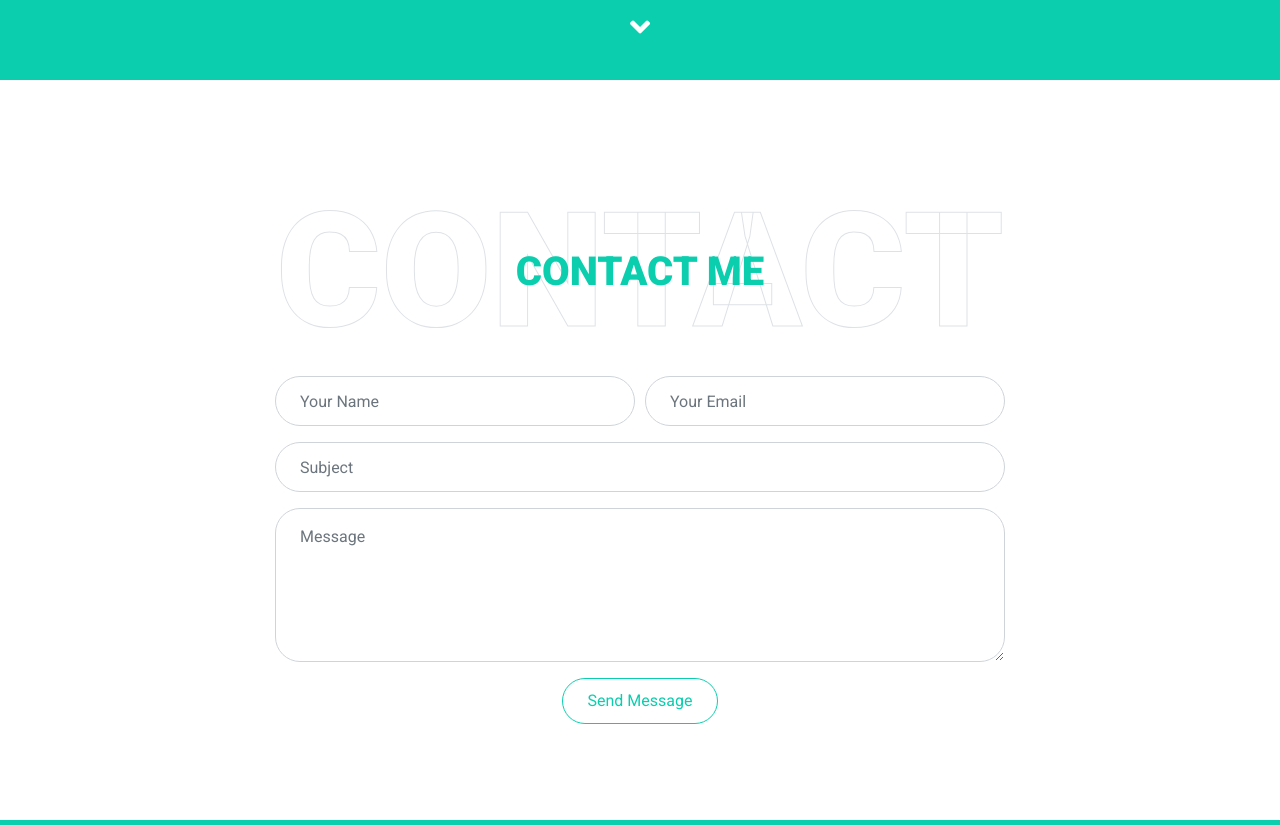
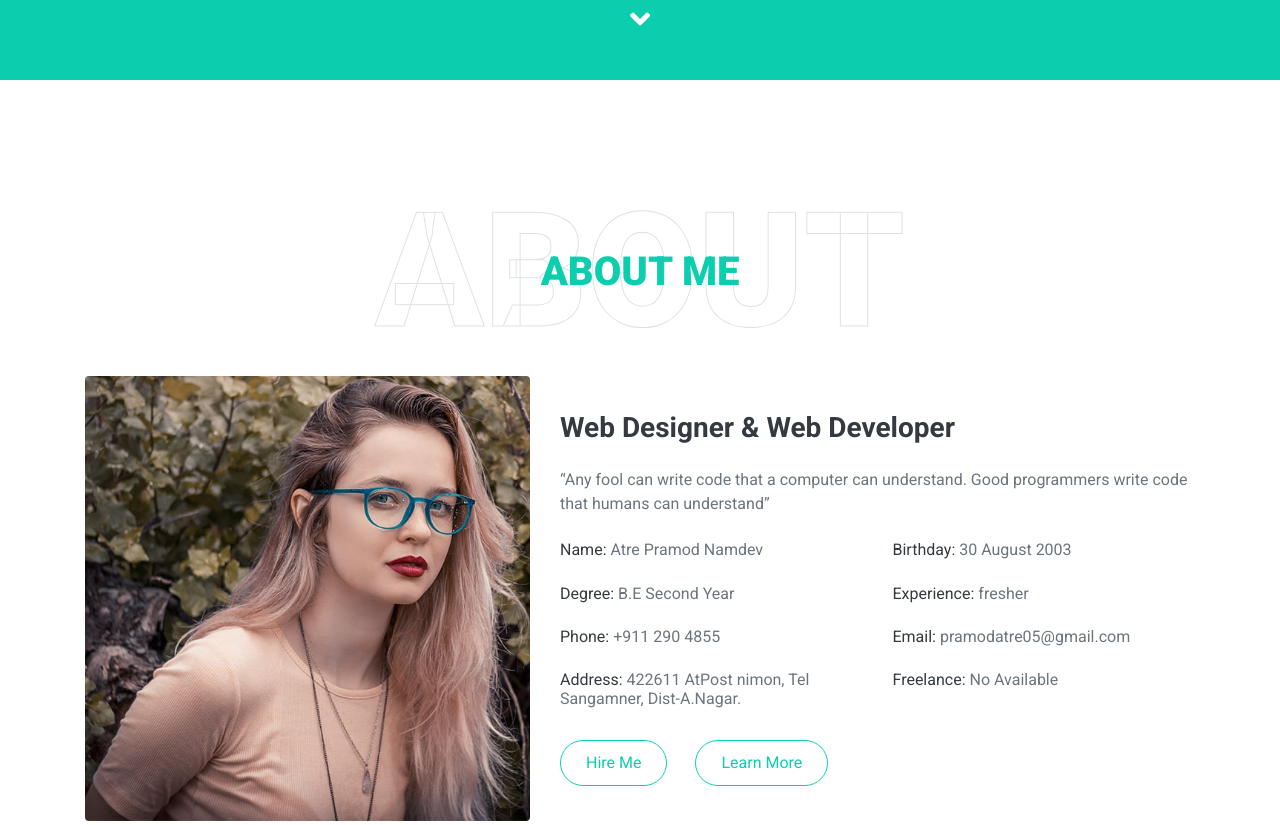
Before and after one commit to AtrePramod/pramodatre, a plain HTML site: page index.html in a window 1280 px wide. Shown: the part 720-1545 px from the top of the page. Drawn offline with nearby package versions, Linux system fonts and the light colour scheme.

Commit message:
about me

```diff
--- a/index.html
+++ b/index.html
@@ -98,7 +98,7 @@
 
 
     <!-- About Start -->
-    <!-- <div class="container-fluid py-5" id="about">
+    <div class="container-fluid py-5" id="about">
         <div class="container">
             <div class="position-relative d-flex align-items-center justify-content-center">
                 <h1 class="display-1 text-uppercase text-white" style="-webkit-text-stroke: 1px #dee2e6;">About</h1>
@@ -112,21 +112,21 @@
                     <h3 class="mb-4">Web Designer & Web Developer</h3>
                     <p>“Any fool can write code that a computer can understand. Good programmers write code that humans can understand” </p>
                     <div class="row mb-3">
-                        <div class="col-sm-6 py-2"><h6>Name: <span class="text-secondary">Atre Pramod</span></h6></div>
-                        <div class="col-sm-6 py-2"><h6>Birthday: <span class="text-secondary">1 April 1990</span></h6></div>
-                        <div class="col-sm-6 py-2"><h6>Degree: <span class="text-secondary">Master</span></h6></div>
-                        <div class="col-sm-6 py-2"><h6>Experience: <span class="text-secondary">10 Years</span></h6></div>
-                        <div class="col-sm-6 py-2"><h6>Phone: <span class="text-secondary">+012 345 6789</span></h6></div>
-                        <div class="col-sm-6 py-2"><h6>Email: <span class="text-secondary">info@example.com</span></h6></div>
-                        <div class="col-sm-6 py-2"><h6>Address: <span class="text-secondary">123 Street, New York, USA</span></h6></div>
-                        <div class="col-sm-6 py-2"><h6>Freelance: <span class="text-secondary">Available</span></h6></div>
+                        <div class="col-sm-6 py-2"><h6>Name: <span class="text-secondary">Atre Pramod Namdev</span></h6></div>
+                        <div class="col-sm-6 py-2"><h6>Birthday: <span class="text-secondary">30 August 2003</span></h6></div>
+                        <div class="col-sm-6 py-2"><h6>Degree: <span class="text-secondary">B.E Second Year</span></h6></div>
+                        <div class="col-sm-6 py-2"><h6>Experience: <span class="text-secondary">fresher</span></h6></div>
+                        <div class="col-sm-6 py-2"><h6>Phone: <span class="text-secondary">+911 290 4855</span></h6></div>
+                        <div class="col-sm-6 py-2"><h6>Email: <span class="text-secondary">pramodatre05@gmail.com</span></h6></div>
+                        <div class="col-sm-6 py-2"><h6>Address: <span class="text-secondary">422611 AtPost nimon, Tel Sangamner, Dist-A.Nagar. </span></h6></div>
+                        <div class="col-sm-6 py-2"><h6>Freelance: <span class="text-secondary">No Available</span></h6></div>
                     </div>
                     <a href="" class="btn btn-outline-primary mr-4">Hire Me</a>
                     <a href="" class="btn btn-outline-primary">Learn More</a>
                 </div>
             </div>
         </div>
-    </div> -->
+    </div>
     <!-- About End -->
 
 
```
